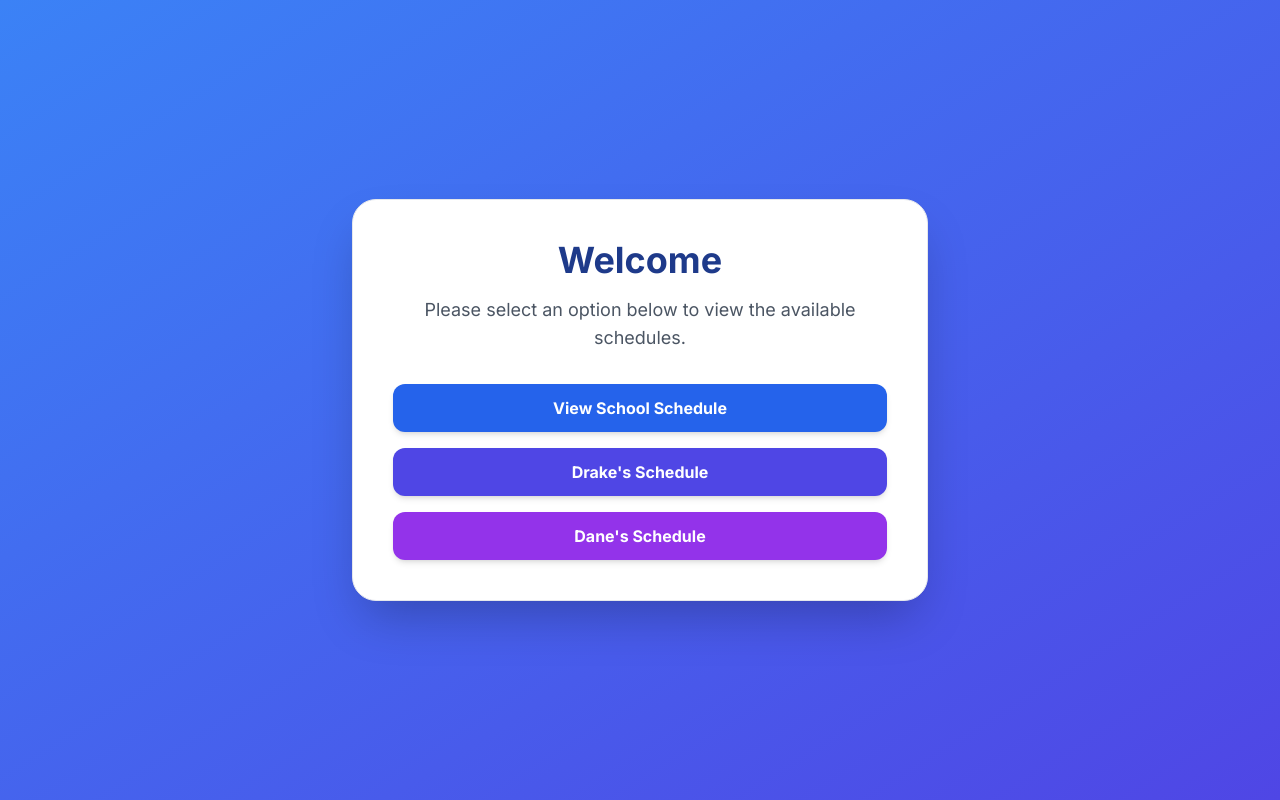
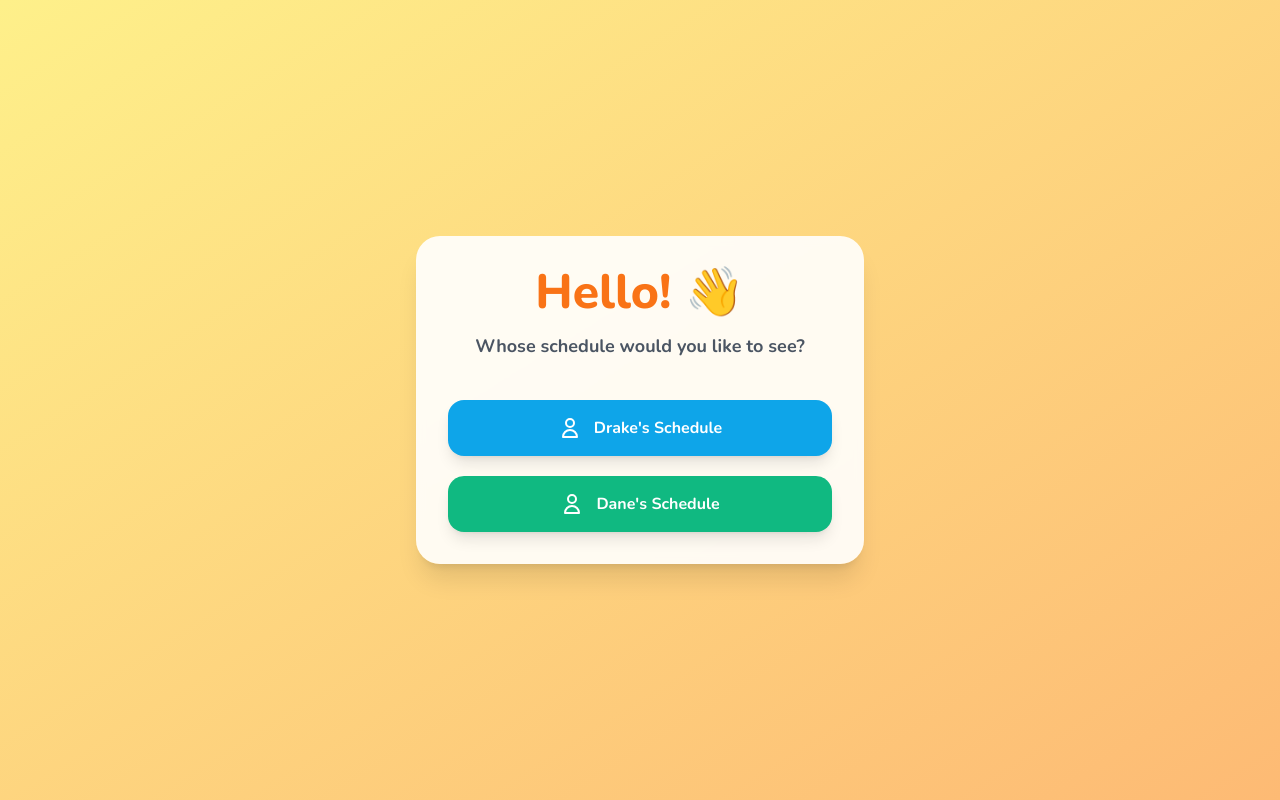
Before and after one commit to aeruz/schedule, a plain HTML site: page index.html in a window 1280 px wide. Drawn offline with nearby package versions, Linux system fonts and the light colour scheme.

Commit message:
update
update

```diff
--- a/index.html
+++ b/index.html
@@ -3,46 +3,61 @@
 <head>
     <meta charset="UTF-8">
     <meta name="viewport" content="width=device-width, initial-scale=1.0">
-    <title>Schedules and Information</title>
+    <title>Schedules!</title>
     <script src="https://cdn.tailwindcss.com"></script>
     <style>
-        @import url('https://fonts.googleapis.com/css2?family=Inter:wght@400;600;700&display=swap');
+        /* * We're importing 'Nunito', a font with rounded edges
+         * which feels much friendlier and more playful than a standard font.
+        */
+        @import url('https://fonts.googleapis.com/css2?family=Nunito:wght@700;800&display=swap');
         body {
-            font-family: 'Inter', sans-serif;
+            font-family: 'Nunito', sans-serif;
         }
     </style>
 </head>
-<body class="bg-gradient-to-br from-blue-500 to-indigo-600 min-h-screen text-gray-800 p-4 md:p-8 flex items-center justify-center">
+<!-- A bright, warm gradient background makes the page feel more cheerful. -->
+<body class="bg-gradient-to-br from-yellow-200 to-orange-300 min-h-screen p-4 flex items-center justify-center">
 
-    <div class="max-w-xl w-full mx-auto bg-white shadow-2xl rounded-3xl p-6 md:p-10 border border-gray-200 text-center">
-        <h1 class="text-3xl md:text-4xl font-extrabold text-blue-900 mb-4">
-            Welcome
+    <!--
+      This card has a subtle transparency (bg-white/90) and a backdrop-blur effect
+      to give it a soft, modern look. The rounding is also increased.
+    -->
+    <div class="max-w-md w-full mx-auto bg-white/90 backdrop-blur-sm shadow-xl rounded-3xl p-8 text-center">
+
+        <!-- The heading is larger, uses a fun color, and includes an emoji for a welcoming touch. -->
+        <h1 class="text-5xl font-extrabold text-orange-500 mb-4">
+            Hello! 👋
         </h1>
-        <p class="text-lg text-gray-600 mb-8">
-            Please select an option below to view the available schedules.
+
+        <p class="text-lg text-gray-600 mb-10">
+            Whose schedule would you like to see?
         </p>
 
-        <div class="space-y-4">
-            <!-- Button that links to the original schedule -->
-            <a href="schedule.html" class="block w-full">
-                <button class="bg-blue-600 hover:bg-blue-700 text-white font-bold py-3 px-6 rounded-xl w-full transition-colors duration-200 transform hover:scale-105 shadow-md">
-                    View School Schedule
-                </button>
+        <!-- The links are now styled directly as buttons, which is cleaner code. -->
+        <div class="space-y-5">
+
+            <!-- Drake's Schedule Button -->
+            <!--
+              Using flexbox to align the icon and text perfectly.
+              The button is larger, more colorful, and has a more noticeable hover effect.
+            -->
+            <a href="drake-schedule.html" class="flex items-center justify-center gap-3 w-full bg-sky-500 hover:bg-sky-600 text-white font-bold py-4 px-6 rounded-2xl transition-all duration-300 transform hover:scale-105 shadow-lg">
+                <!-- A simple user icon makes the button more visual. -->
+                <svg xmlns="http://www.w3.org/2000/svg" class="h-6 w-6" fill="none" viewBox="0 0 24 24" stroke="currentColor" stroke-width="2">
+                    <path stroke-linecap="round" stroke-linejoin="round" d="M16 7a4 4 0 11-8 0 4 4 0 018 0zM12 14a7 7 0 00-7 7h14a7 7 0 00-7-7z" />
+                </svg>
+                <span>Drake's Schedule</span>
             </a>
 
-            <!-- Button that links to the new Drake schedule -->
-            <a href="drake-schedule.html" class="block w-full">
-                <button class="bg-indigo-600 hover:bg-indigo-700 text-white font-bold py-3 px-6 rounded-xl w-full transition-colors duration-200 transform hover:scale-105 shadow-md">
-                    Drake's Schedule
-                </button>
+            <!-- Dane's Schedule Button -->
+            <a href="dane-schedule.html" class="flex items-center justify-center gap-3 w-full bg-emerald-500 hover:bg-emerald-600 text-white font-bold py-4 px-6 rounded-2xl transition-all duration-300 transform hover:scale-105 shadow-lg">
+                <!-- Using the same icon for consistency. -->
+                <svg xmlns="http://www.w3.org/2000/svg" class="h-6 w-6" fill="none" viewBox="0 0 24 24" stroke="currentColor" stroke-width="2">
+                    <path stroke-linecap="round" stroke-linejoin="round" d="M16 7a4 4 0 11-8 0 4 4 0 018 0zM12 14a7 7 0 00-7 7h14a7 7 0 00-7-7z" />
+                </svg>
+                <span>Dane's Schedule</span>
             </a>
 
-            <!-- Button that links to the new Dane schedule -->
-            <a href="dane-schedule.html" class="block w-full">
-                <button class="bg-purple-600 hover:bg-purple-700 text-white font-bold py-3 px-6 rounded-xl w-full transition-colors duration-200 transform hover:scale-105 shadow-md">
-                    Dane's Schedule
-                </button>
-            </a>
         </div>
     </div>
 
```
Also changed, not shown: dane-schedule.html (+16 -5 lines).
